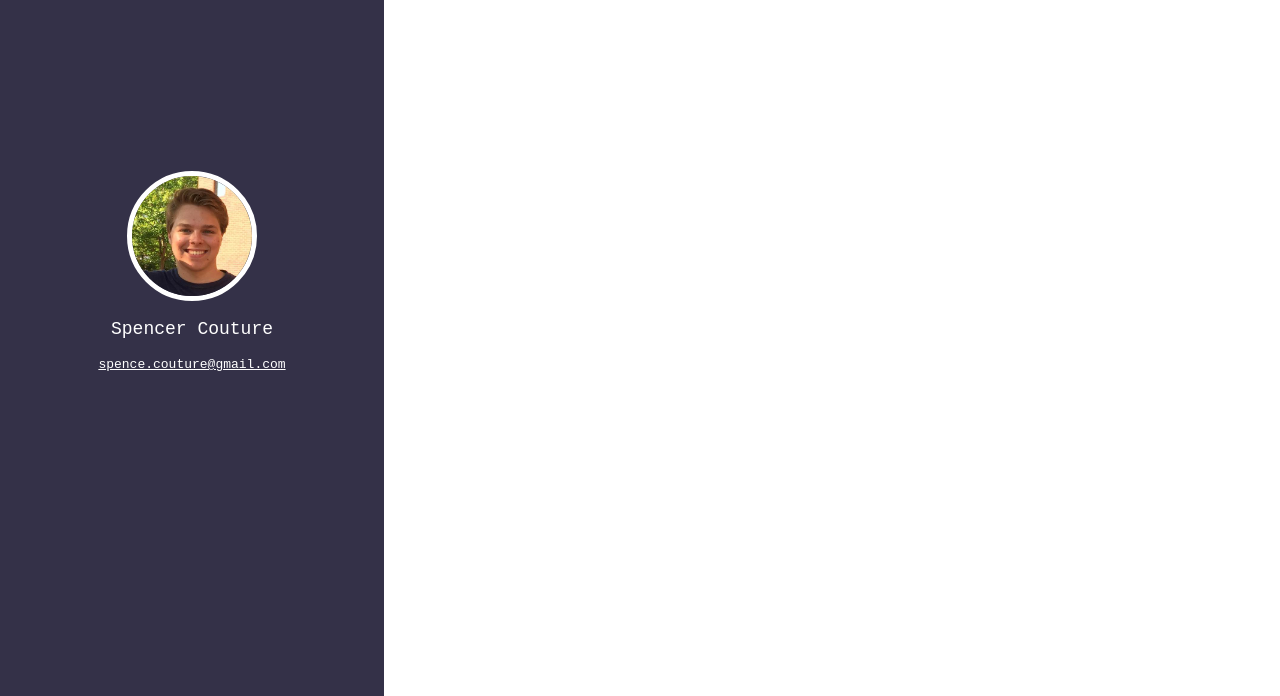
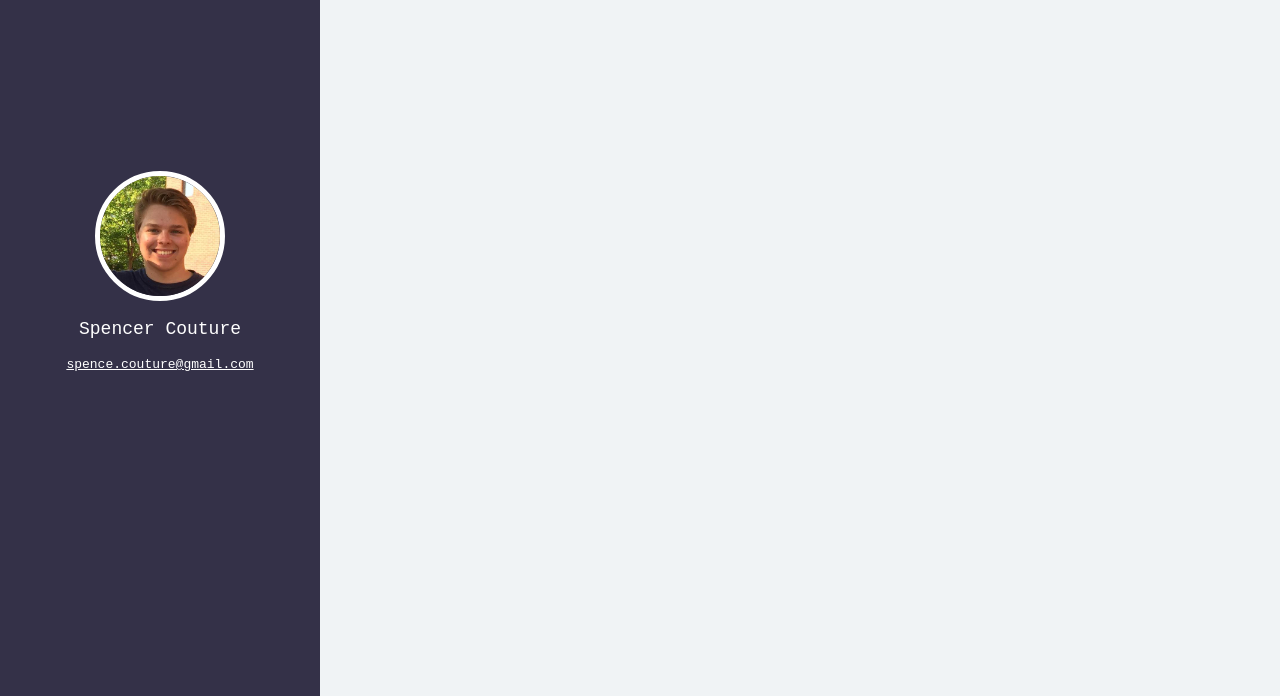
Before and after one commit to spencercouture/spencercouture.github.io, a plain HTML site: page index.html in a window 1280 px wide. Shown: the part 104-800 px from the top of the page. Drawn offline with Linux system fonts and the light colour scheme.

Commit message:
minor changes

```diff
--- a/index.css
+++ b/index.css
@@ -1,7 +1,7 @@
 #leftPanel{
     background-color: #343148;
     height: 100%;
-    width: 30%;
+    width: 25%;
     float: left;
     padding-top: 0%;
 }
@@ -9,7 +9,8 @@
 #rightPanel{
     height: 100%;
     float: left;
-    width: 70%
+    width: 75%;
+	background-color: #F0F3F5;
 }
 
 .headerPanel{
@@ -22,7 +23,7 @@
     position: absolute;
     top: 50%;
     margin-top: -125px;
-    width: 30%
+    width: 25%
 }
 
 .iconText{
--- a/index.html
+++ b/index.html
@@ -10,7 +10,7 @@
             <div id="iconDiv">
                 <img id="myPic" src="myface.jpeg" />
                 <p class="iconText">Spencer Couture</p>
-                <p class="emailText">spence.couture@gmail.com</p>
+                <a href="mailto:spence.couture@gmail.com" class="emailText">spence.couture@gmail.com</a>
             </div>
         </div>
 
```
